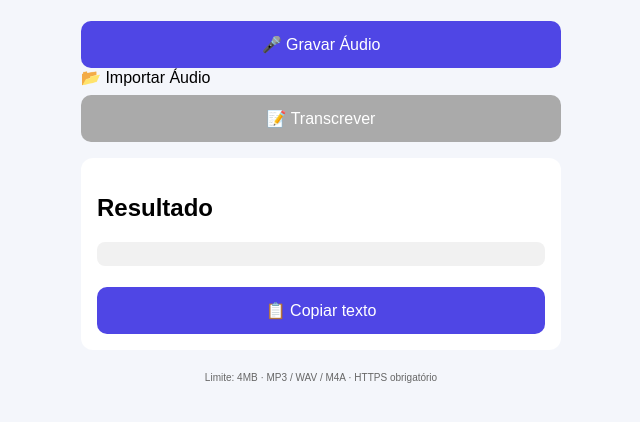
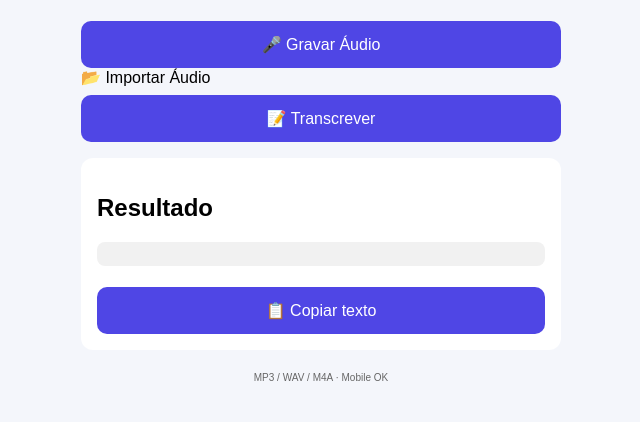
Before and after one commit to Josymarpires/transcritor-audio-ia, a website: page index.html in a window 1280 px wide. Shown: the part 118-540 px from the top of the page, without its empty margins (319-959 px from the left). Drawn offline with Linux system fonts and the light colour scheme.

Commit message:
Atualizar o index.html

```diff
--- a/index.html
+++ b/index.html
@@ -3,12 +3,8 @@
 <head>
   <meta charset="UTF-8" />
   <meta name="viewport" content="width=device-width, initial-scale=1.0" />
-
   <title>Transcritor de Áudio IA</title>
-
-  <!-- CSS -->
   <link rel="stylesheet" href="style.css" />
-
 </head>
 <body>
 
@@ -16,7 +12,6 @@
   <h1>🎙️ Transcritor de Áudio IA</h1>
   <p>Grave ou importe um áudio para transcrição</p>
 
-    <!-- BOTÕES -->
   <div class="buttons">
     <button id="recordBtn">🎤 Gravar Áudio</button>
 
@@ -24,7 +19,6 @@
       📂 Importar Áudio
     </label>
 
-      <!-- INPUT CORRIGIDO -->
     <input
       type="file"
       id="audioInput"
@@ -33,33 +27,25 @@
     />
   </div>
 
-    <!-- INFO DO ARQUIVO -->
   <div id="fileInfo" class="info hidden"></div>
 
-    <!-- TRANSCRIÇÃO -->
-    <button id="transcribeBtn" disabled>
+  <button id="transcribeBtn" class="disabled">
     📝 Transcrever
   </button>
 
-    <!-- RESULTADO -->
   <section id="result" class="hidden">
     <h2>Resultado</h2>
     <pre id="output"></pre>
     <button id="copyBtn">📋 Copiar texto</button>
   </section>
 
-    <!-- MENSAGENS -->
   <div id="message" class="message"></div>
 
   <footer>
-      <small>
-        Limite: 4MB · MP3 / WAV / M4A · HTTPS obrigatório
-      </small>
+    <small>MP3 / WAV / M4A · Mobile OK</small>
   </footer>
 </main>
 
-  <!-- SCRIPT -->
 <script src="script.js"></script>
-
 </body>
 </html>
```
Lines whose indentation alone changed are shown as unchanged.
